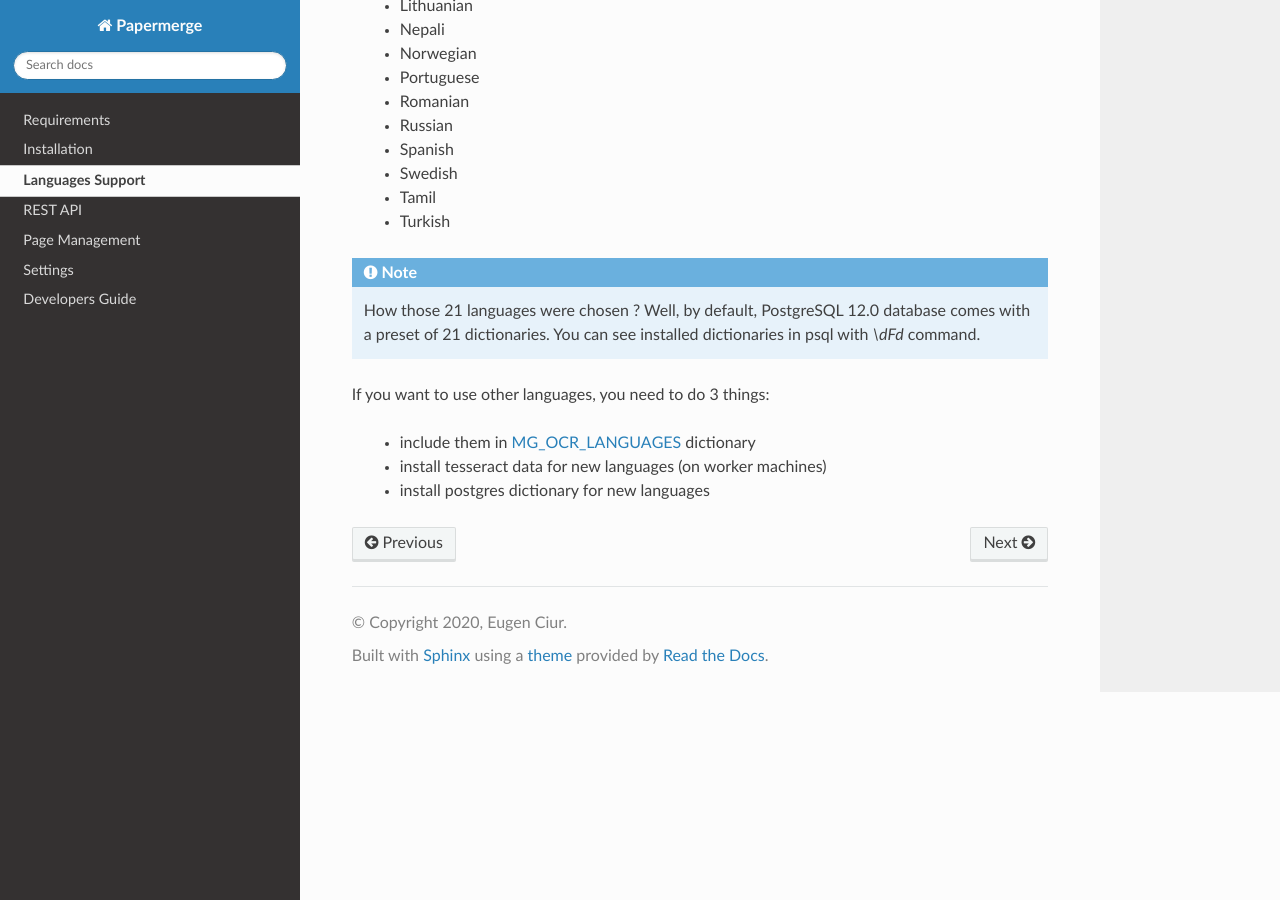
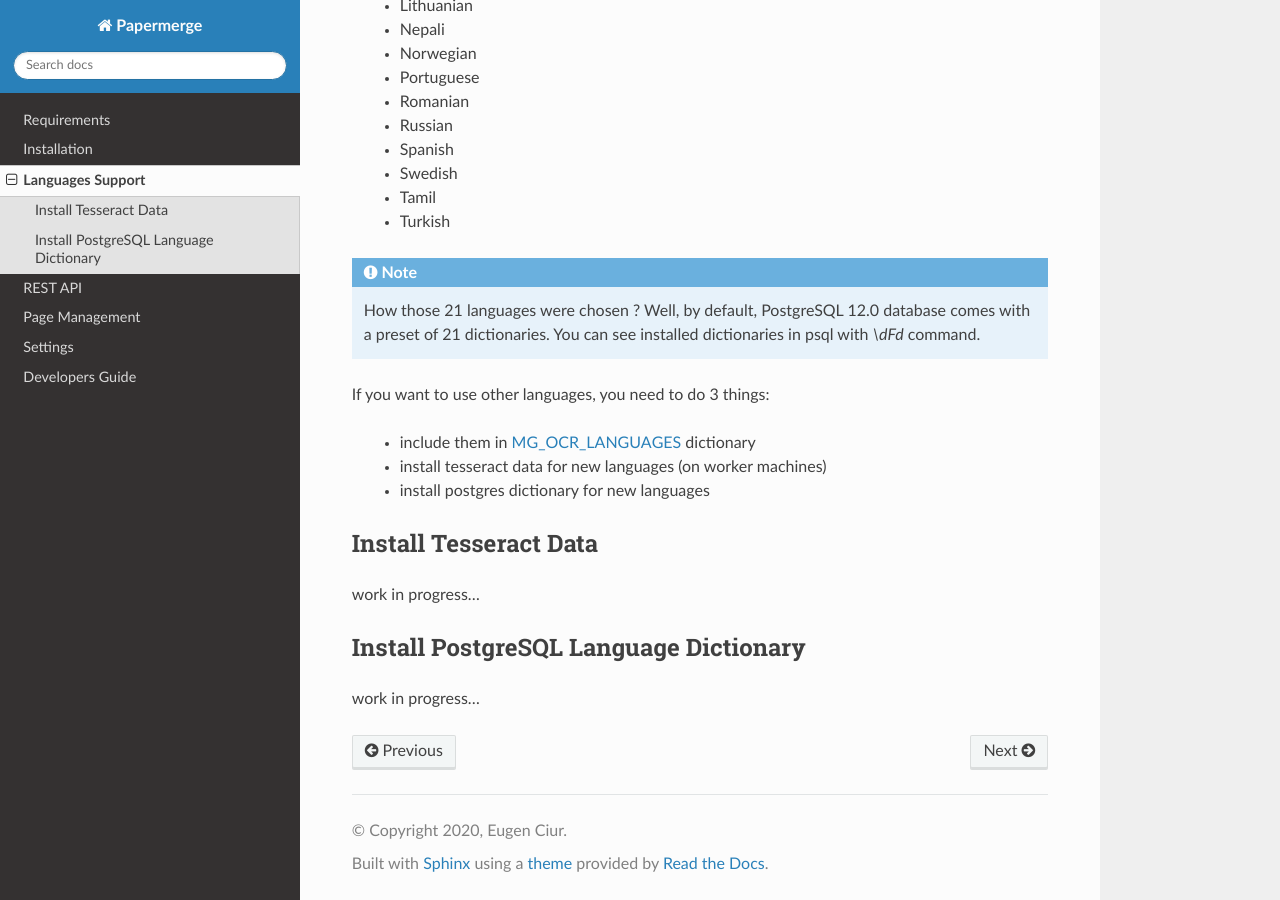
Before and after one commit to ciur/papermerge, a Sphinx documentation site: the page built from docs/source/languages.rst, in a window 1280 px wide and 900 px high, scrolled down 651 px. Built offline with Sphinx 7.4.7 and the Read the Docs theme 2.0.0, drawn with Linux system fonts in a browser that asks for light colours.

Commit message:
documentation updated

```diff
--- a/docs/source/developers_guide/language_support.rst
+++ b/docs/source/developers_guide/language_support.rst
@@ -3,5 +3,7 @@
 Language Support
 *******************
 
-Starting with version 1.3.0 (which is now in development) Papermerge can OCR any language. By default, it is shipped with a preset of :ref:`21 languages <languages>`.
-Basically, as of version 1.3.0, developers don't need to change application's code to have additional languages support.
+Starting with version 1.3.0 (which is now in development) Papermerge can OCR
+any language. By default, it is shipped with a preset of :ref:`21 languages
+<languages>`. Basically, as of version 1.3.0, developers don't need to change
+application's code to have additional languages support.
--- a/docs/source/languages.rst
+++ b/docs/source/languages.rst
@@ -43,3 +43,14 @@
     * include them in :ref:`MG_OCR_LANGUAGES` dictionary
     * install tesseract data for new languages (on worker machines)
     * install postgres dictionary for new languages
+
+Install Tesseract Data
+***********************
+
+work in progress...
+
+
+Install PostgreSQL Language Dictionary
+***************************************
+
+work in progress...
```
